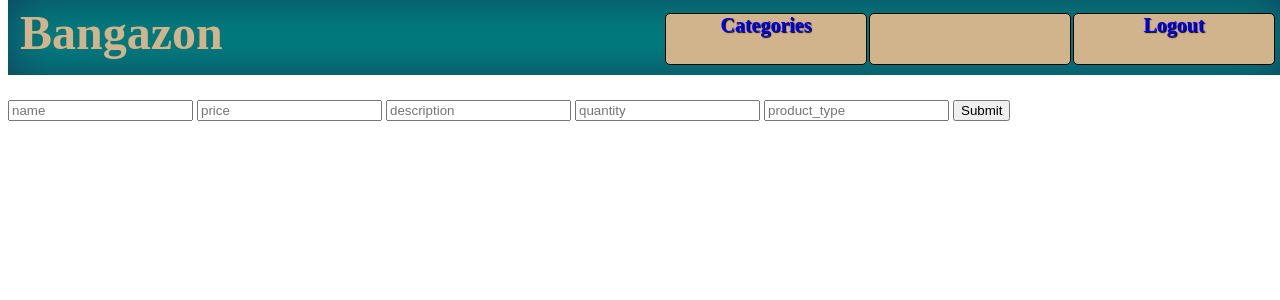
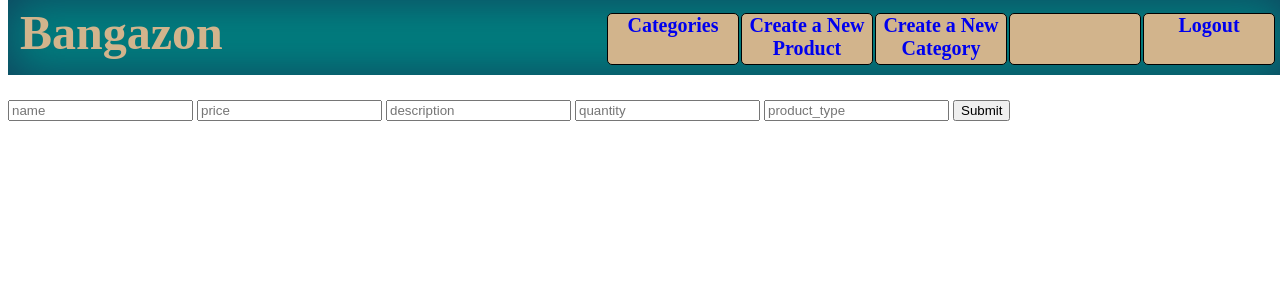
Before and after one commit to Ludicrous-Ducks/Bangazon_django, a Django app: page /product/ in a window 1280 px wide. Shown: the top 300 px of the page. Run offline with Django 3.2, Linux system fonts and the light colour scheme.

Commit message:
testing julia's branch

```diff
--- a/bangazon/bangazon_ui/static/main.css
+++ b/bangazon/bangazon_ui/static/main.css
@@ -23,7 +23,7 @@
   font-weight: bolder;
   font-size: 1.25em;
   border: 1px solid black;
-  width: 200px;
+  width: 130px;
   height: 50px;
   margin: 1px;
   border-radius: .25em;
@@ -47,5 +47,5 @@
 .nav-list li a {
   text-decoration: none;
   padding: auto;
-  text-shadow: 1px 1px 1px black;
-}
+/*  text-shadow: 1px 1px 1px black;
+*/}
--- a/bangazon/bangazon_ui/templates/bangazon_ui/index.html
+++ b/bangazon/bangazon_ui/templates/bangazon_ui/index.html
@@ -19,6 +19,16 @@
 <!--  -->
         </li>
         <li class="nav-btn">
+          <a href="{% url 'bangazon_ui:product_type' %}">
+            Create a New Category
+          </a>
+        </li>
+        <li class="nav-btn">
+          <a href="{% url 'bangazon_ui:product' %}">
+            Create a New Product
+          </a>
+        </li>
+        <li class="nav-btn">
           <a href="{% url 'bangazon_ui:product_type_list' %}">
             Categories
           </a>
--- a/bangazon/bangazon_ui/templates/bangazon_ui/product_detail_view.html
+++ b/bangazon/bangazon_ui/templates/bangazon_ui/product_detail_view.html
@@ -27,7 +27,7 @@
 
 <form class="" action="{% url 'bangazon_ui:add_to_order' %}" method="post">
 {% csrf_token %}
-  <button type="submit" value="{{object.pk}}" name="product_pk">Add This to My Order!
+  <button type="submit" value="{{object.pk}}" name="product_pk">Add {{object.name}} to My Order!
   </button>
 </form>
 
```
